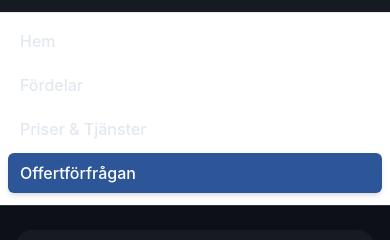
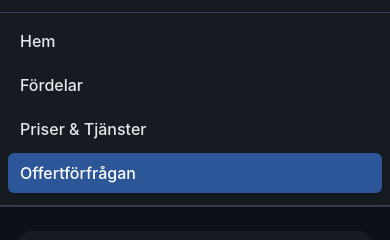
Before and after one commit to niceric/niceric.github.io, a website: page index.html in a window 390 px wide. Both pictures are taken after a click on the button 354 px from the left and 36 px from the top of the page. Shown: the part 60-300 px from the top of the page. Drawn offline with nearby package versions, Linux system fonts and the light colour scheme.

Commit message:
Fix the hover color in the mobile navbar/menu

```diff
--- a/index.html
+++ b/index.html
@@ -315,7 +315,7 @@ window.calculatePrice = calculatePrice;
                     <!-- Primär knapp (Kontakt) - ANVÄNDER cta-primary-bg (Logotypens blå) --><a href="#kontakt" class="cta-primary-bg text-white px-4 py-1.5 rounded-lg transition duration-200 text-sm font-semibold ml-4 shadow-md hover:cta-primary-bg:hover">Offertförfrågan</a>
                 </div>
 
-                <!-- Mobilmeny-knapp --><button type="button" class="md:hidden p-2 rounded-md hover:bg-gray-100 focus:outline-none focus:ring-2 focus:ring-offset-2 focus:ring-offset-gray-50 focus:ring-accent-text" aria-controls="mobile-menu" aria-expanded="false" onclick="window.toggleMenu()">
+                <!-- Mobilmeny-knapp --><button type="button" class="md:hidden p-2 rounded-md hover:bg-gray-700 focus:outline-none focus:ring-2 focus:ring-offset-2 focus:ring-offset-gray-50 focus:ring-accent-text" aria-controls="mobile-menu" aria-expanded="false" onclick="window.toggleMenu()">
                     <svg class="h-6 w-6" fill="none" viewBox="0 0 24 24" stroke="currentColor">
                         <path stroke-linecap="round" stroke-linejoin="round" stroke-width="2" d="M4 6h16M4 12h16m-7 6h7" />
                     </svg>
@@ -323,12 +323,11 @@ window.calculatePrice = calculatePrice;
             </div>
         </div>
 
-        <!-- Mobilmenyn (Döljs som standard) --><div class="md:hidden hidden bg-white border-t border-gray-200" id="mobile-menu">
+        <!-- Mobilmenyn (Döljs som standard) --><div class="md:hidden hidden nav-bg border-t border-gray-700" id="mobile-menu">
             <div class="px-2 pt-2 pb-3 space-y-1 sm:px-3">
-                <a href="#hem" class="block px-3 py-2 rounded-md text-base font-medium hover:bg-gray-100" onclick="window.toggleMenu()">Hem</a>
-                <a href="#funktioner" class="block px-3 py-2 rounded-md text-base font-medium hover:bg-gray-100" onclick="window.toggleMenu()">Fördelar</a>
-                <a href="#tjanster" class="block px-3 py-2 rounded-md text-base font-medium hover:bg-gray-100" onclick="window.toggleMenu()">Priser & Tjänster</a>
-                <!-- Gör Kontakt till en knapp även i mobilmenyn - ANVÄNDER cta-primary-bg --><a href="#kontakt" class="block px-3 py-2 rounded-md text-base font-medium cta-primary-bg text-white transition duration-200 mt-1 shadow-md hover:cta-primary-bg:hover" onclick="window.toggleMenu()">Offertförfrågan</a>
+<a href="#hem" class="block px-3 py-2 rounded-md text-base font-medium text-gray-200 hover:bg-gray-700" onclick="window.toggleMenu()">Hem</a>
+<a href="#funktioner" class="block px-3 py-2 rounded-md text-base font-medium text-gray-200 hover:bg-gray-700" onclick="window.toggleMenu()">Fördelar</a>
+<a href="#tjanster" class="block px-3 py-2 rounded-md text-base font-medium text-gray-200 hover:bg-gray-700" onclick="window.toggleMenu()">Priser & Tjänster</a>                <!-- Gör Kontakt till en knapp även i mobilmenyn - ANVÄNDER cta-primary-bg --><a href="#kontakt" class="block px-3 py-2 rounded-md text-base font-medium cta-primary-bg text-white transition duration-200 mt-1 shadow-md hover:cta-primary-bg:hover" onclick="window.toggleMenu()">Offertförfrågan</a>
             </div>
         </div>
     </nav>
```
